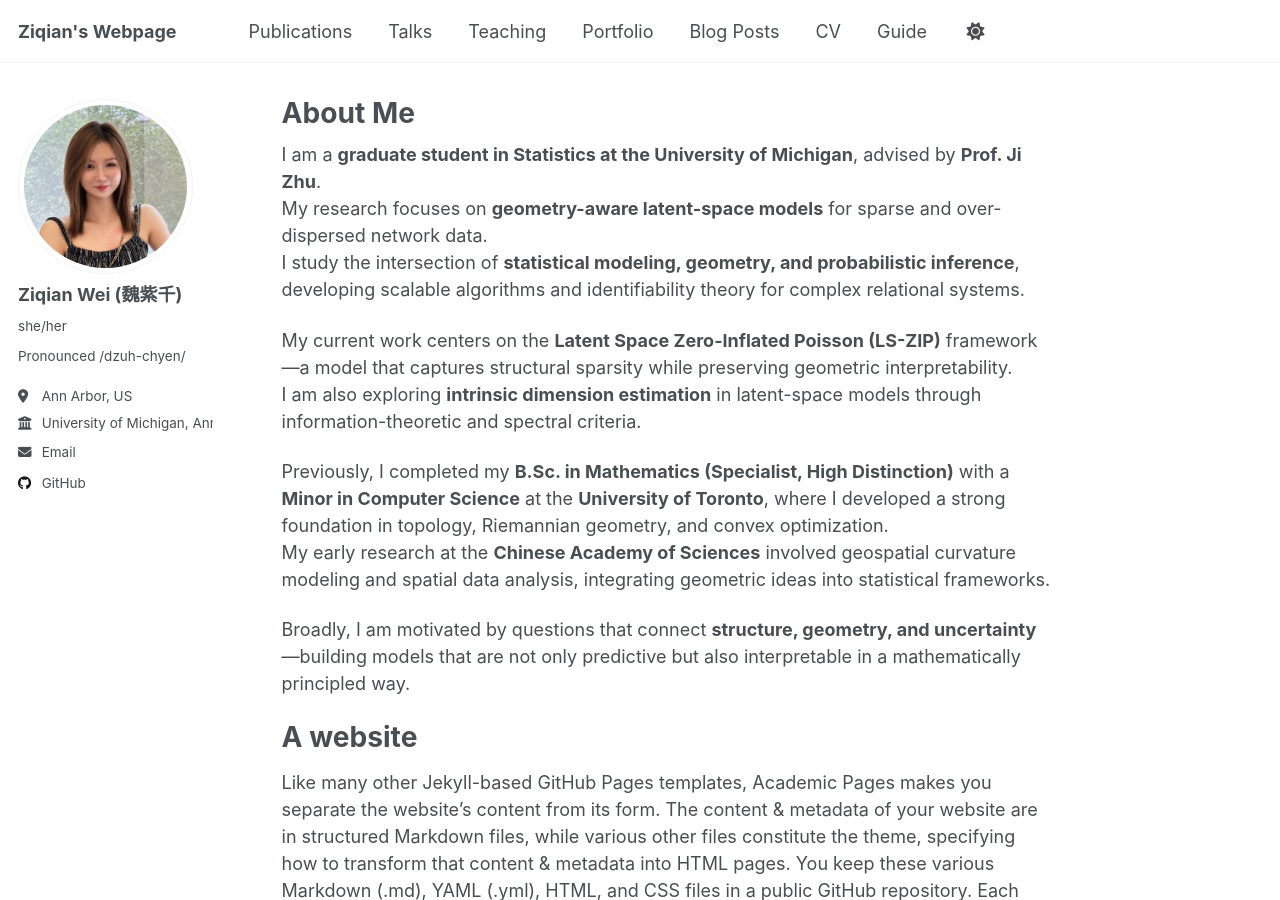
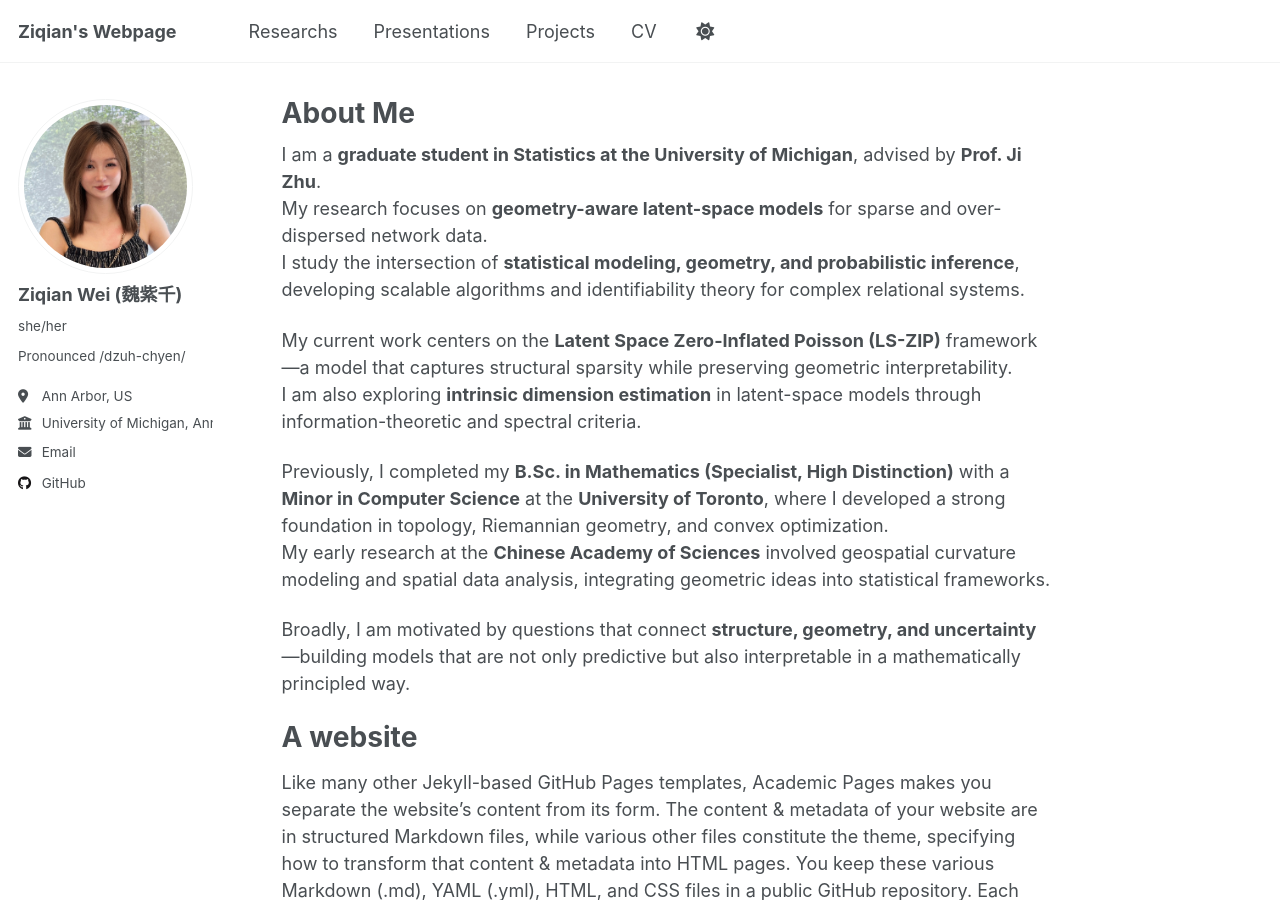
Before and after one commit to ziqianwei/ziqianwei.github.io, a Jekyll site: the page built from _pages/about.md, in a window 1280 px wide and 900 px high. Built offline with Jekyll 4.4.1, drawn with Linux system fonts in a browser that asks for light colours; a script that is not in the unit is left out.

Commit message:
Update navigation.yml

```diff
--- a/_data/navigation.yml
+++ b/_data/navigation.yml
@@ -8,20 +8,20 @@
 #      Markdown formatted page while the second is generated using JSON.
 
 main:
-  - title: "Publications"
+  - title: "Researchs"
     url: /publications/
 
-  - title: "Talks"
+  - title: "Presentations"
     url: /talks/
 
-  - title: "Teaching"
-    url: /teaching/
+ # - title: "Teaching"
+ #   url: /teaching/
 
-  - title: "Portfolio"
+  - title: "Projects"
     url: /portfolio/
 
-  - title: "Blog Posts"
-    url: /year-archive/
+ # - title: "Blog Posts"
+ #   url: /year-archive/
 
   - title: "CV"
     url: /cv/
@@ -29,5 +29,5 @@ main:
   # - title: "CV"
   #   url: /cv-json/
 
-  - title: "Guide"
-    url: /markdown/
+  #- title: "Guide"
+  #  url: /markdown/
```
